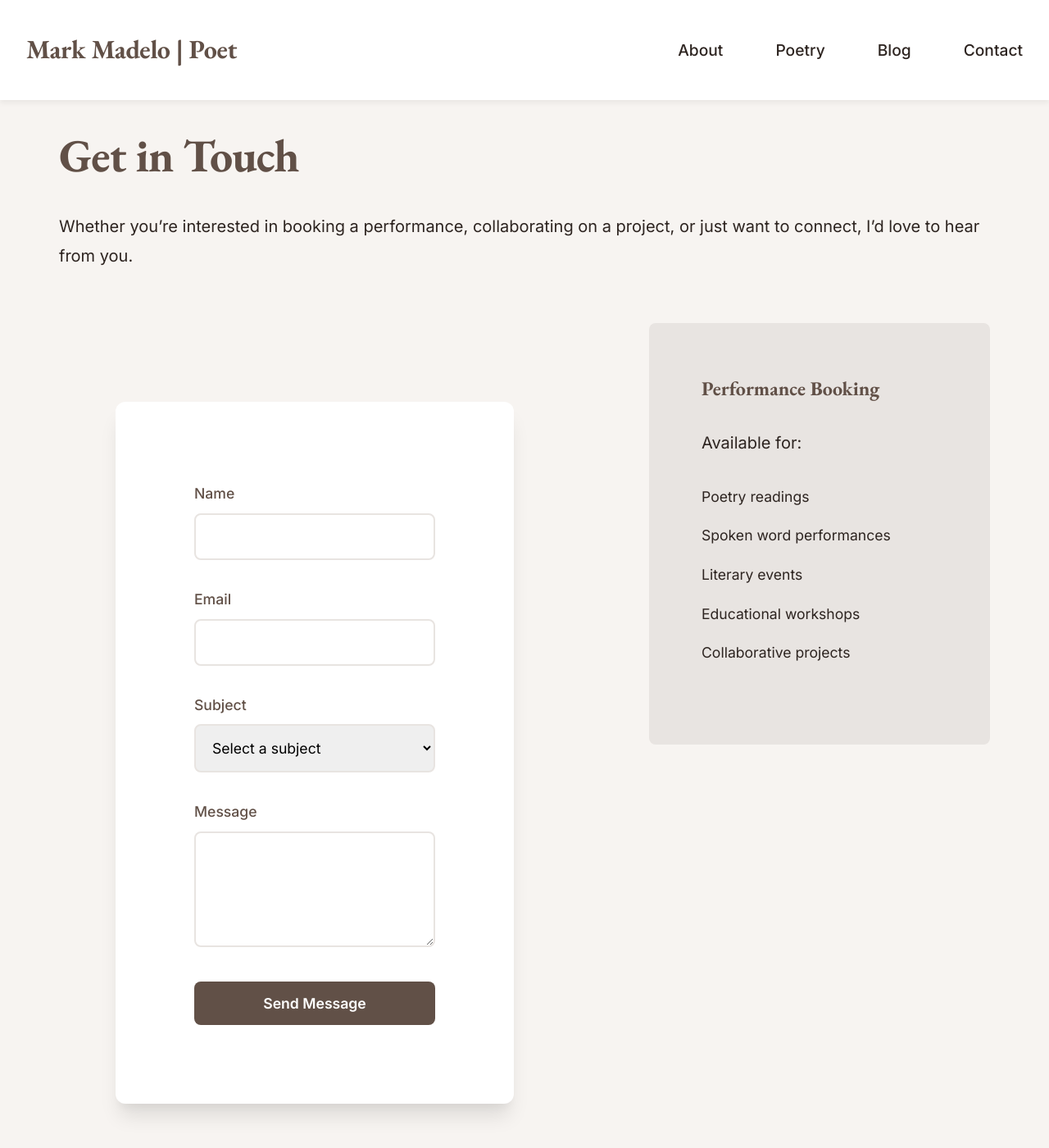
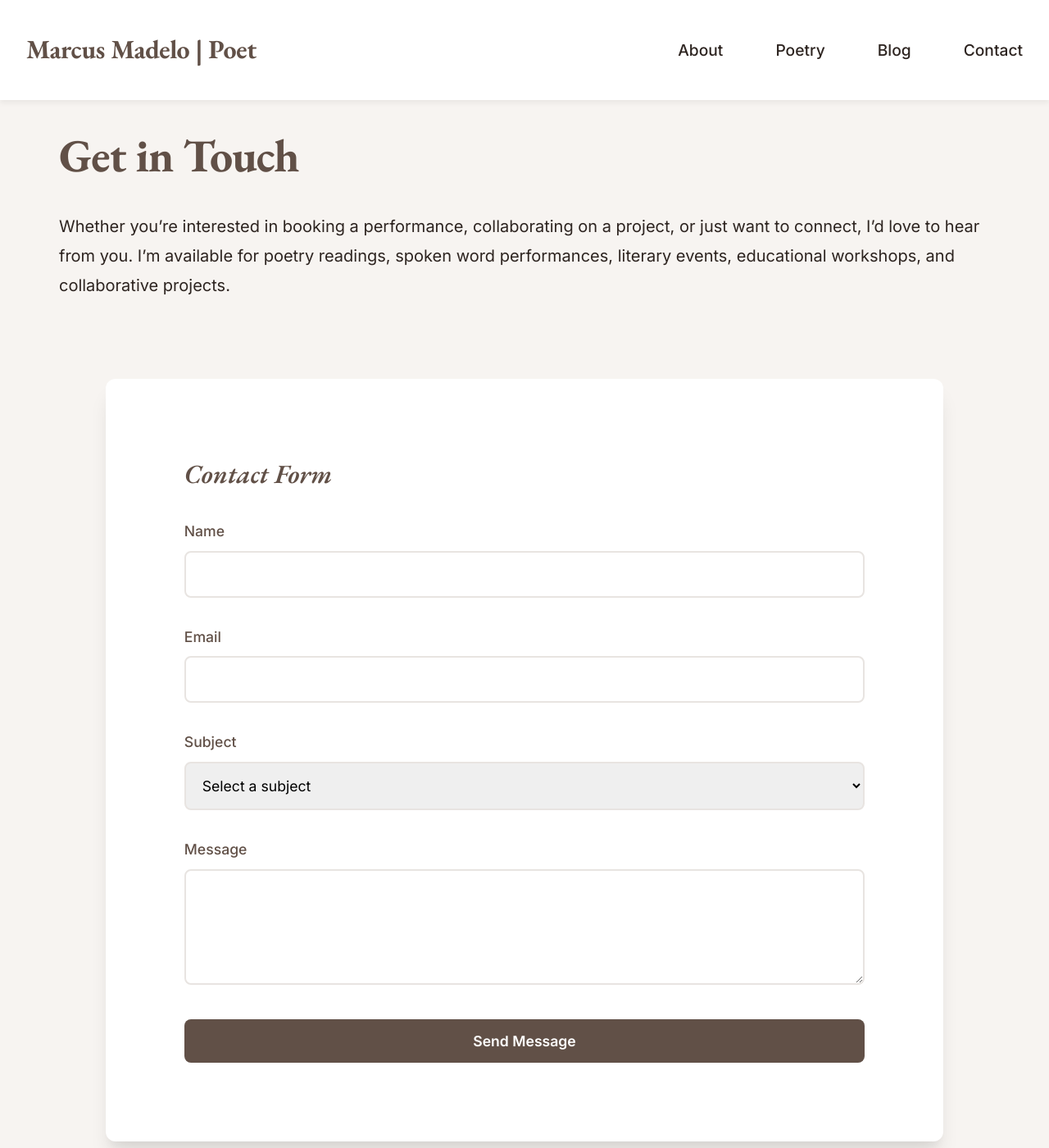
Before and after one commit to brennanbrown/kindreadthepoet, a Jekyll site: the page built from pages/contact.md, in a window 1280 px wide and 1400 px high. Shown: the whole window at 82% size. Built offline with Jekyll 4.4.1, drawn with Linux system fonts in a browser that asks for light colours; some of the changed text lies outside the part shown.

Commit message:
Add Formspree contact form

```diff
--- a/Gemfile
+++ b/Gemfile
@@ -1,6 +1,6 @@
 source "https://rubygems.org"
 
-ruby "3.2.2"
+ruby "3.2.3"
 
 gem "jekyll"
 gem "webrick"  # Required for Ruby 3+
--- a/_config.yml
+++ b/_config.yml
@@ -1,5 +1,5 @@
 # _config.yml
-title: Mark Madelo | Poet
+title: Marcus Madelo | Poet
 email: contact@kindreadthepoet.com
 description: >-
   Mark (Marcus) Madelo is a Filipino-Canadian poet and spoken word artist
@@ -28,7 +28,7 @@
       type: "posts"
     values:
       layout: "post"
-      author: "Mark Madelo"
+      author: "Marcus Madelo"
   - scope:
       path: ""
       type: "poems"
@@ -48,7 +48,7 @@
 
 # Custom variables
 author:
-  name: Mark Madelo
+  name: Marcus Madelo
   bio: >-
     Filipino-Canadian poet born in Calgary and raised within the South East
     neighborhoods of Forest Lawn. Full time student at Mount Royal University,
--- a/_includes/contact-form.html
+++ b/_includes/contact-form.html
@@ -1,12 +1,15 @@
-<form class="contact-form" action="#" method="POST">
+<form class="contact-form" action="https://formspree.io/f/xovvlpbw" method="POST">
+    <h3>Contact Form</h3>
     <div class="form-group">
         <label for="name">Name</label>
         <input type="text" id="name" name="name" required>
     </div>
+
     <div class="form-group">
         <label for="email">Email</label>
         <input type="email" id="email" name="email" required>
     </div>
+
     <div class="form-group">
         <label for="subject">Subject</label>
         <select id="subject" name="subject" required>
@@ -16,9 +19,17 @@
             <option value="general">General Inquiry</option>
         </select>
     </div>
+
     <div class="form-group">
         <label for="message">Message</label>
         <textarea id="message" name="message" rows="5" required></textarea>
     </div>
+
+    <!-- Optional: Add a honeypot field to prevent spam -->
+    <input type="text" name="_gotcha" style="display:none">
+
+    <!-- Optional: Add custom redirect after submission -->
+    <input type="hidden" name="_next" value="https://kindreadthepoet.com/thank-you">
+
     <button type="submit">Send Message</button>
 </form>
--- a/assets/css/main.css
+++ b/assets/css/main.css
@@ -67,7 +67,6 @@
 
   h3 {
     font-size: 2rem;
-    margin-top: var(--spacing-lg);
     font-style: italic;
     font-weight: 600;
   }
@@ -242,8 +241,8 @@
     box-shadow:
       0 20px 25px -5px rgba(0,0,0,0.1),
       0 10px 10px -5px rgba(0,0,0,0.04);
-    max-width: 800px;
     margin: var(--spacing-xl) auto;
+    width: 90%;
   }
 
   .form-group {
@@ -626,13 +625,6 @@
   }
 
   /* Contact Page */
-  .contact-wrapper {
-    display: grid;
-    grid-template-columns: 3fr 2fr;
-    gap: var(--spacing-xl);
-    margin-top: var(--spacing-lg);
-  }
-
   .contact-info {
     background-color: var(--light-gray);
     padding: var(--spacing-lg);
@@ -729,6 +721,7 @@
 
     .contact-form {
       padding: var(--spacing-lg);
+      width: 100%;
     }
 
     .contact-wrapper {
--- a/index.html
+++ b/index.html
@@ -1,14 +1,14 @@
 ---
 layout: default
-title: Mark Madelo | Poet & Spoken Word Artist
-description: Mark Madelo is a Filipino-Canadian poet and spoken word artist based in Calgary, Alberta.
+title: Marcus Madelo | Poet & Spoken Word Artist
+description: Marcus Madelo is a Filipino-Canadian poet and spoken word artist based in Calgary, Alberta.
 ---
 
 <!-- Hero Section -->
 <section id="about" class="hero">
     <img src="{{ site.baseurl }}/assets/images/headshot.jpg" alt="Mark Madelo" class="headshot">
     <div class="bio">
-        <h1>Mark Madelo</h1>
+        <h1>Marcus Madelo</h1>
         {{ site.author.bio | markdownify }}
         <div class="hero-cta">
             <a href="{{ '/poetry' | relative_url }}" class="btn-primary">Read My Poetry</a>
--- a/pages/contact.md
+++ b/pages/contact.md
@@ -6,20 +6,8 @@
 
 # Get in Touch
 
-Whether you're interested in booking a performance, collaborating on a project, or just want to connect, I'd love to hear from you.
+Whether you're interested in booking a performance, collaborating on a project, or just want to connect, I'd love to hear from you. I'm available for poetry readings, spoken word performances, literary events, educational workshops, and collaborative projects.
 
 <div class="contact-wrapper">
   {% include contact-form.html %}
-
-  <div class="contact-info">
-    <h2>Performance Booking</h2>
-    <p>Available for:</p>
-    <ul>
-      <li>Poetry readings</li>
-      <li>Spoken word performances</li>
-      <li>Literary events</li>
-      <li>Educational workshops</li>
-      <li>Collaborative projects</li>
-    </ul>
-  </div>
 </div>
```
Also changed, not shown: pages/about.md (+4 -4 lines), pages/thank-you.md (added, +11 -0 lines).
